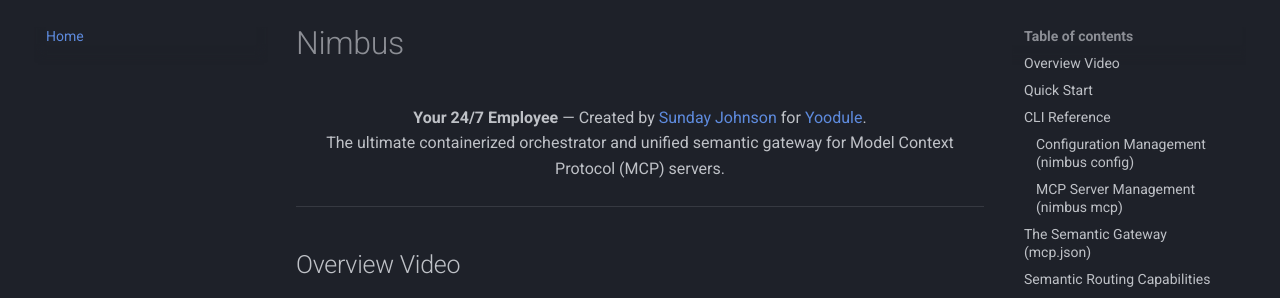
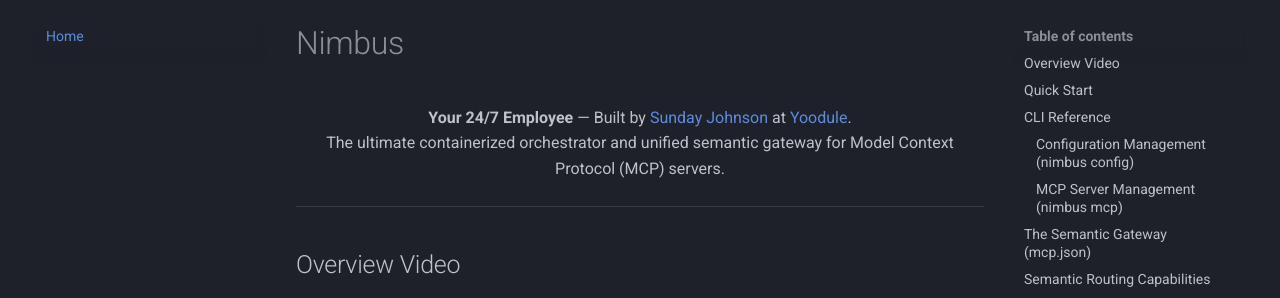
Before and after one commit to Yoodule/nimbus, an MkDocs documentation site: the page built from docs/index.md, in a window 1280 px wide and 900 px high. Shown: the part 123-421 px from the top of the window. Built offline with MkDocs 1.6.1 and Material for MkDocs 9.7.7, drawn with Linux system fonts in a browser that asks for light colours; some of the changed text lies outside the part shown.

Commit message:
docs: rephrase author credits to 'Built by' format

```diff
--- a/docs/index.md
+++ b/docs/index.md
@@ -1,7 +1,7 @@
 # Nimbus
 
 <p align="center">
-  <strong>Your 24/7 Employee</strong> — Created by <a href="mailto:sunday@yoodule.com">Sunday Johnson</a> for <a href="https://yoodule.com" target="_blank">Yoodule</a>.
+  <strong>Your 24/7 Employee</strong> — Built by <a href="mailto:sunday@yoodule.com">Sunday Johnson</a> at <a href="https://yoodule.com" target="_blank">Yoodule</a>.
   <br>
   The ultimate containerized orchestrator and unified semantic gateway for Model Context Protocol (MCP) servers.
 </p>
--- a/mkdocs.yml
+++ b/mkdocs.yml
@@ -1,7 +1,7 @@
 site_name: Nimbus
 site_url: https://nimbus.yoodule.com
 site_description: Your 24/7 Employee
-copyright: Created by <a href="mailto:sunday@yoodule.com">Sunday Johnson</a> for <a href="https://yoodule.com">Yoodule</a>
+copyright: Built by <a href="mailto:sunday@yoodule.com">Sunday Johnson</a> at <a href="https://yoodule.com">Yoodule</a>
 
 theme:
   name: material
```
